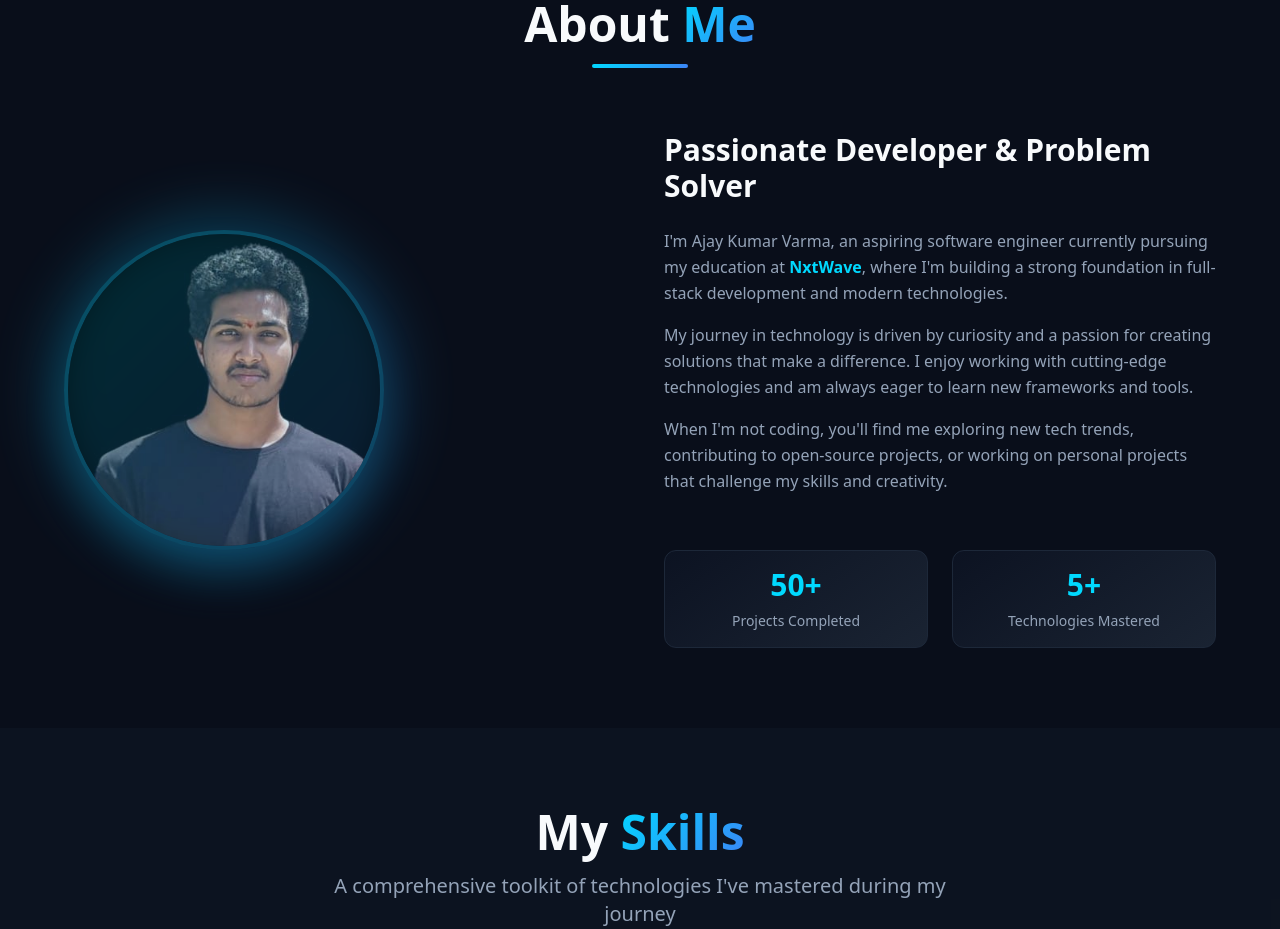
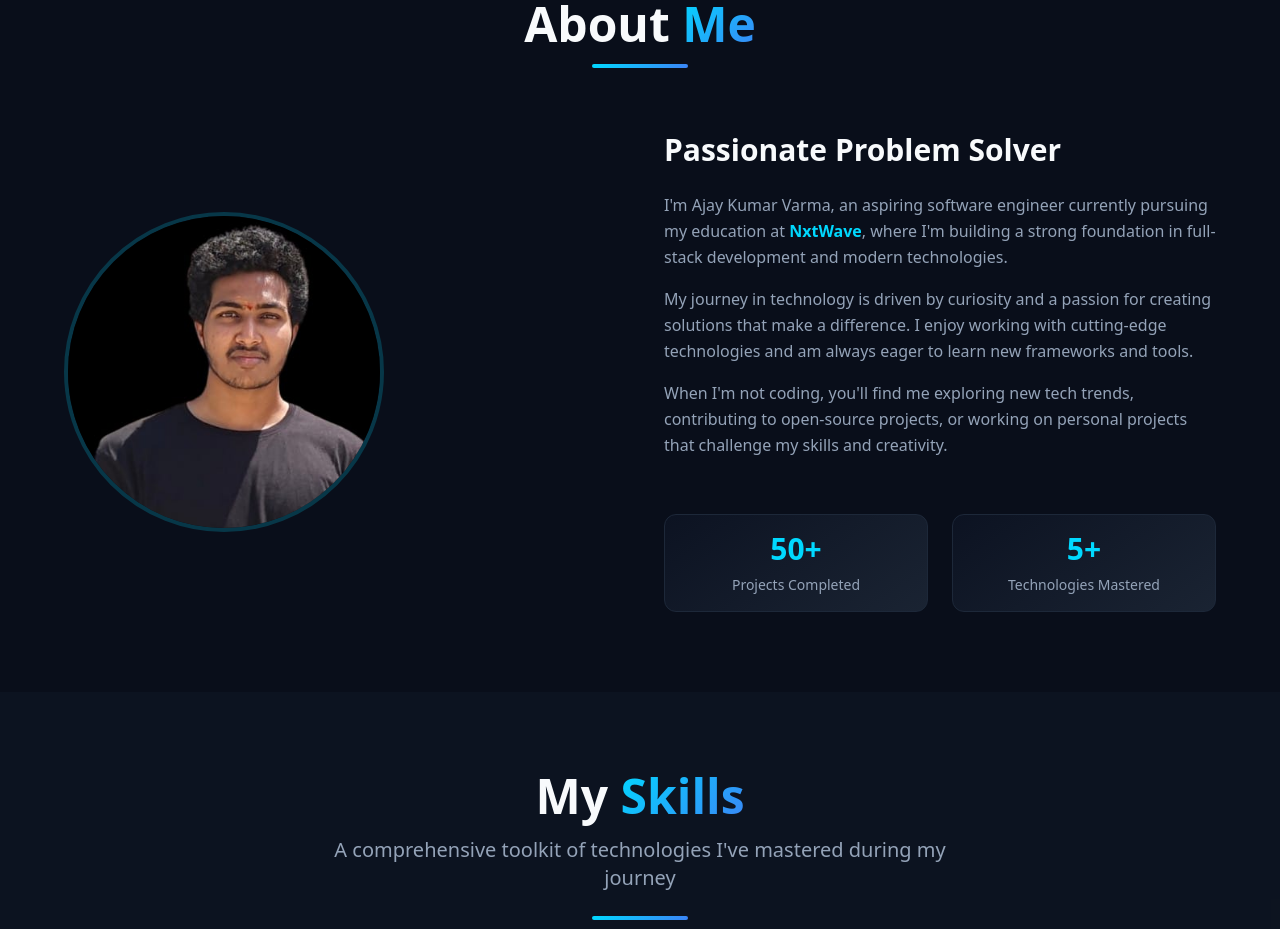
Before and after one commit to AjayKvarma42/ajay-v-portfolio-bloom, a React (Vite) app: page / in a window 1280 px wide. Shown: the part 880-1809 px from the top of the page. Built offline with nearby package versions, Linux system fonts and the light colour scheme.

Commit message:
Update About.tsx

```diff
--- a/src/components/About.tsx
+++ b/src/components/About.tsx
@@ -15,21 +15,20 @@ const About = () => {
             {/* Profile Image */}
             <div className="flex justify-center lg:justify-start animate-slide-in-left">
               <div className="relative">
-                <div className="w-80 h-80 rounded-full overflow-hidden border-4 border-primary/20 shadow-hero">
+                <div className="w-80 h-80 rounded-full overflow-hidden border-4 border-primary/20">
                   <img
                     src="/images/ajay-portfolio.jpg"
                     alt="Ajay Kumar Varma - Profile Photo"
                     className="w-full h-full object-cover object-top"
                   />
                 </div>
-                <div className="absolute -inset-4 bg-gradient-primary rounded-full opacity-20 blur-xl animate-pulse-glow"></div>
               </div>
             </div>
 
             {/* About Content */}
             <div className="space-y-6 animate-slide-in-right">
               <h3 className="text-2xl md:text-3xl font-bold text-foreground">
-                Passionate Developer & Problem Solver
+                Passionate  Problem Solver
               </h3>
 
               <div className="space-y-4 text-muted-foreground leading-relaxed">
```
